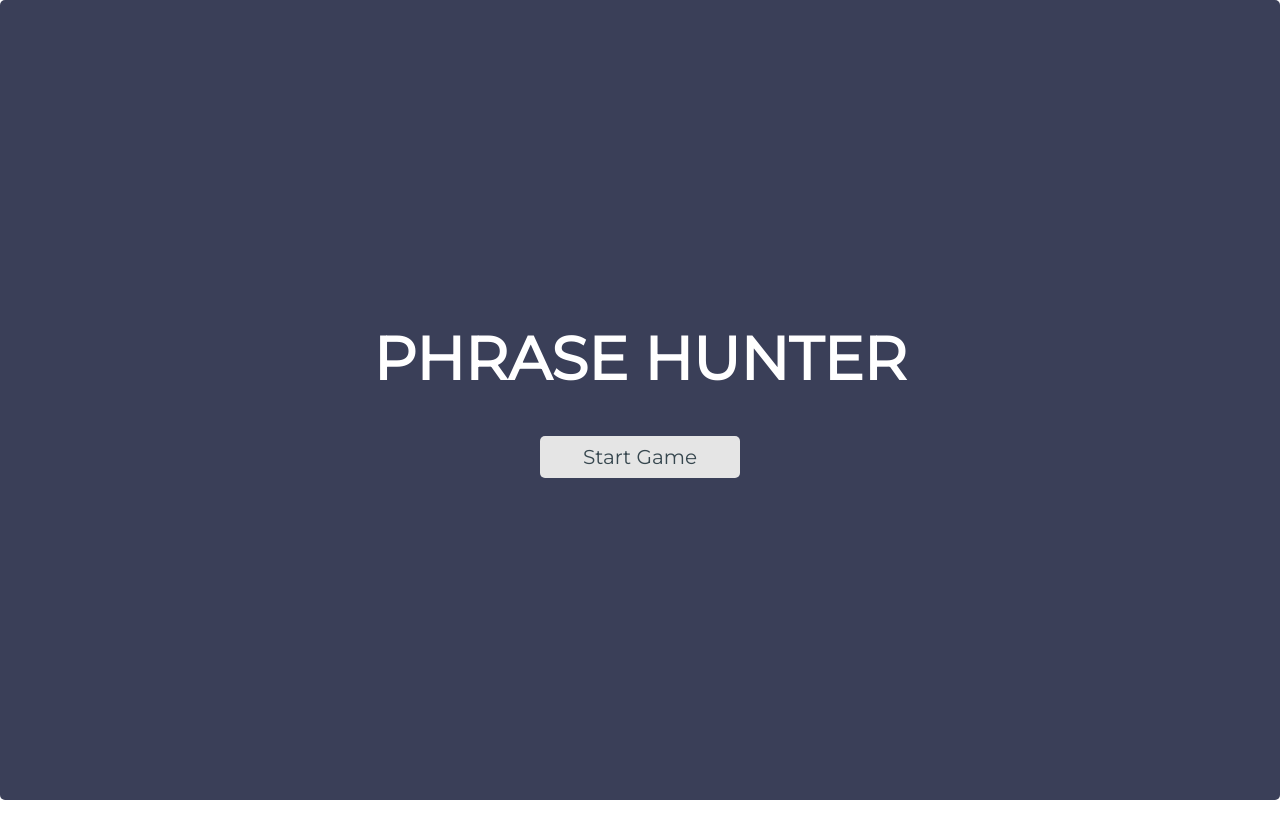
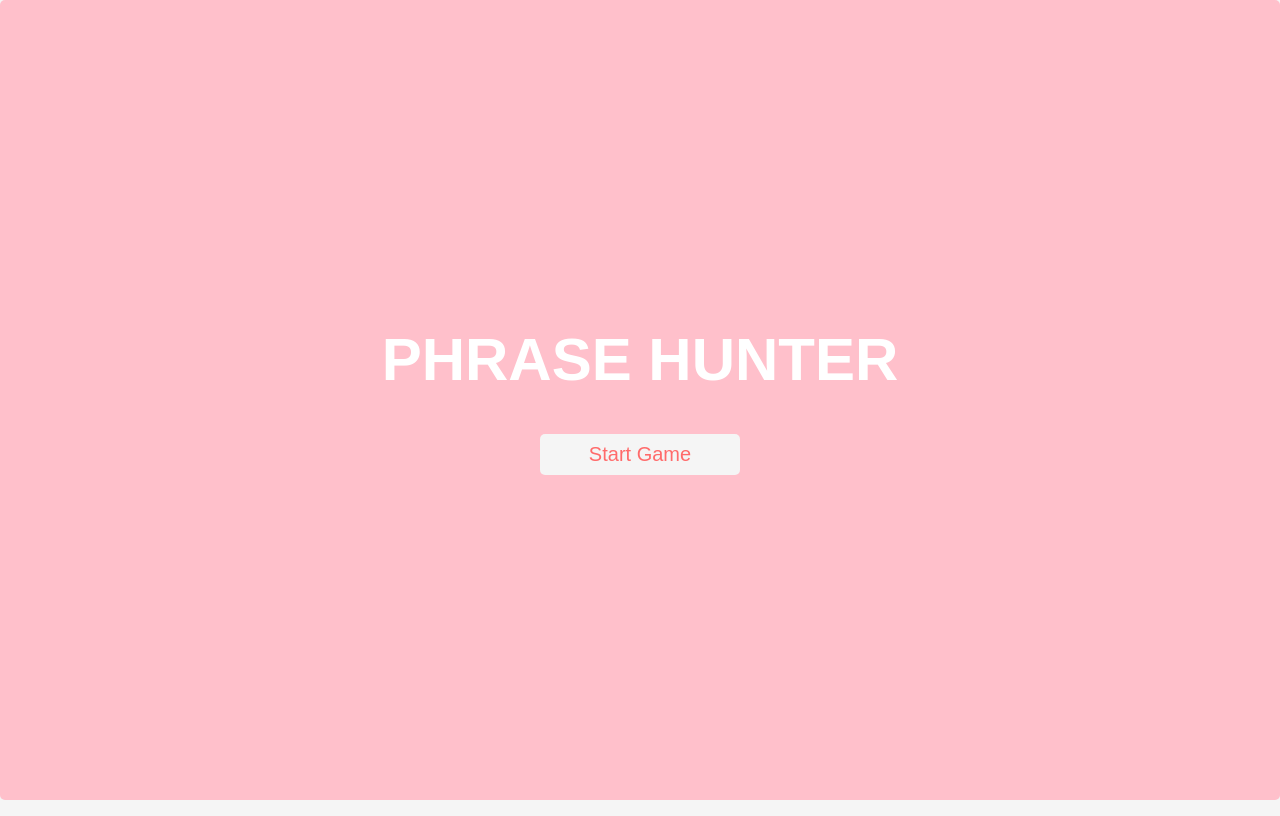
Before and after one commit to jamesbdev/full-stack-js-unit-4, a plain HTML site: page index.html in a window 1280 px wide. Drawn offline with Linux system fonts and the light colour scheme.

Commit message:
add colours

```diff
--- a/css/styles.css
+++ b/css/styles.css
@@ -4,23 +4,34 @@
 /* Variables */
 
 :root {
-  --color-win: #78CF82;
-  --color-lose: #D94545;
+  --color-win: #2ECC71;
+  --color-lose: #C0392B;
   --color-start: #5b85b7;
-  --color-neutral: #445069;
+  --color-neutral: #1E824C;
   --color-neutral-light: #D2D2D2;
-  --color-keys: #37474F;
+  --color-keys: #FF6B6B;
   --color-keys-light: #E5E5E5;
   --font-size-large: 60px;
   --font-size-medium: 20px;
   --transition: all .2s ease-in-out;
+
+  /* Squid game colors */
+  --pink-dark: #FF6B6B;
+  --pink-light: #FFC0CB;
+  --green-bright: #2ECC71;
+  --green-dark: #1E824C;
+  --bold-red: #FF0000;
+  --dark-red: #C0392B;
+  --lighter-black: #1C1C1C;
+  --off-white: #F5F5F5;
+
 }
 
 /* main */
 
 * {
   box-sizing: border-box;
-  font-family: 'Montserrat', sans-serif;
+  font-family: "Bebas Neue", sans-serif;
 }
 
 body {
@@ -28,6 +39,7 @@ body {
   flex-direction: column;
   display: flex;
   height: 100vh;
+  background-color: #F5F5F5;
 }
 
 li, ol, ul {
@@ -52,7 +64,7 @@ button {
   padding: .5rem 1rem;
   color: var(--color-keys);
   font-size: var(--font-size-medium);
-  background-color: var(--color-keys-light);
+  background-color: var(--pink-light);
   border-radius: 5px;
   -webkit-transition: var(--transition);
   -o-transition: var(--transition);
@@ -60,9 +72,11 @@ button {
   cursor: pointer;
 }
 
+
 #btn__reset {
 	width: 200px;
 	margin: 0 auto;
+  background-color: #F5F5F5;
 }
 
 .main-container {
@@ -77,6 +91,7 @@ button {
 .section {
   width: 100%;
   padding: 10px;
+
 }
 
 #phrase ul li{
@@ -86,11 +101,17 @@ button {
 /* Title */
 
 .header {
-  color: #3a3f58;
+  color: #FF6B6B ;
+  border: 2px dashed #FF6B6B;
+  padding: 1rem;
 }
 
 
 /* Phrase */
+
+#phrase {
+  border: 2px dashed var(--green-bright);
+}
 
 .letter {
   font-size: var(--font-size-medium);
@@ -111,7 +132,7 @@ button {
 
 .show {
   color: #fff;
-  background-color: #4ac0d5;
+  background-color: #1E824C;
   font-size: 20px;
   height: 65px;
   width: 65px;
@@ -131,14 +152,14 @@ button {
 }
 
 .chosen {
-  background: #3a3f58;
+  background: #1C1C1C;
   border-radius: 5px;
   font-size: var(--font-size-medium);
   color: #FFFFFF;
 }
 
 .wrong {
-  background: #f7a964;
+  background: #FF0000;
   color: #FFFFFF;
 }
 
@@ -180,7 +201,7 @@ button {
 }
 
 .start {
-  background-color: #3a3f58;
+  background-color: #FFC0CB;
 }
 
 .start a {
@@ -196,7 +217,7 @@ button {
 }
 
 .lose {
-  background-color: #f5785f;
+  background-color: #FF0000;
 }
 
 .lose a {
```
